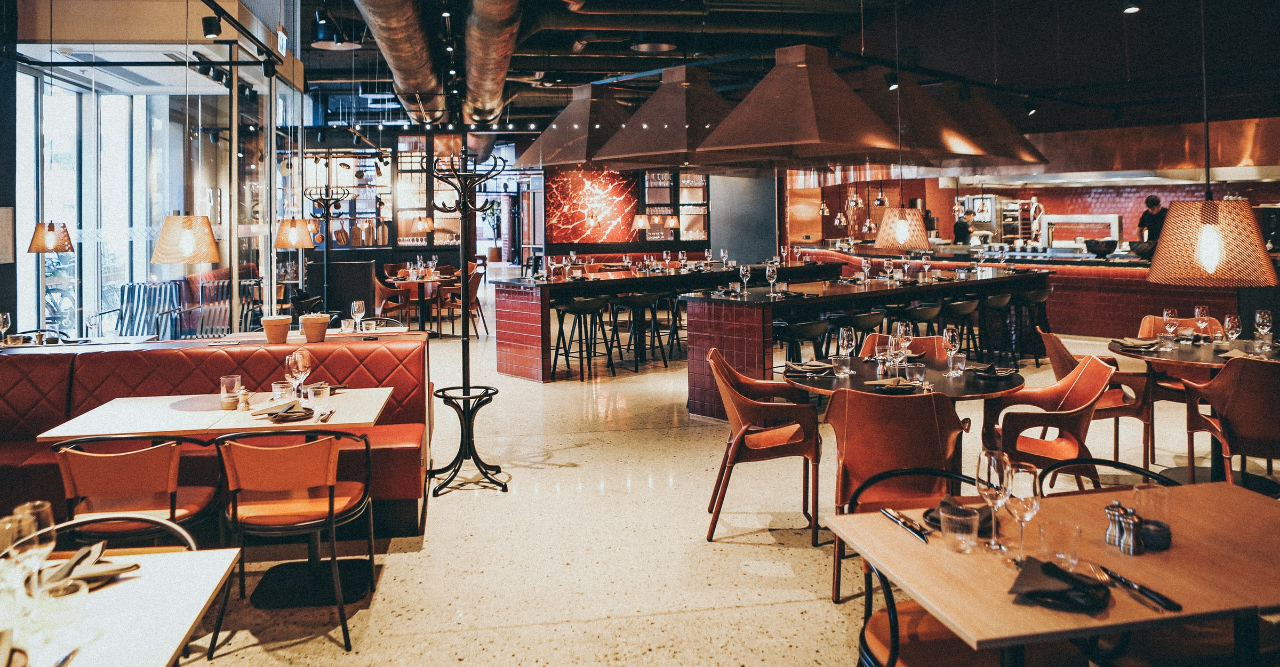
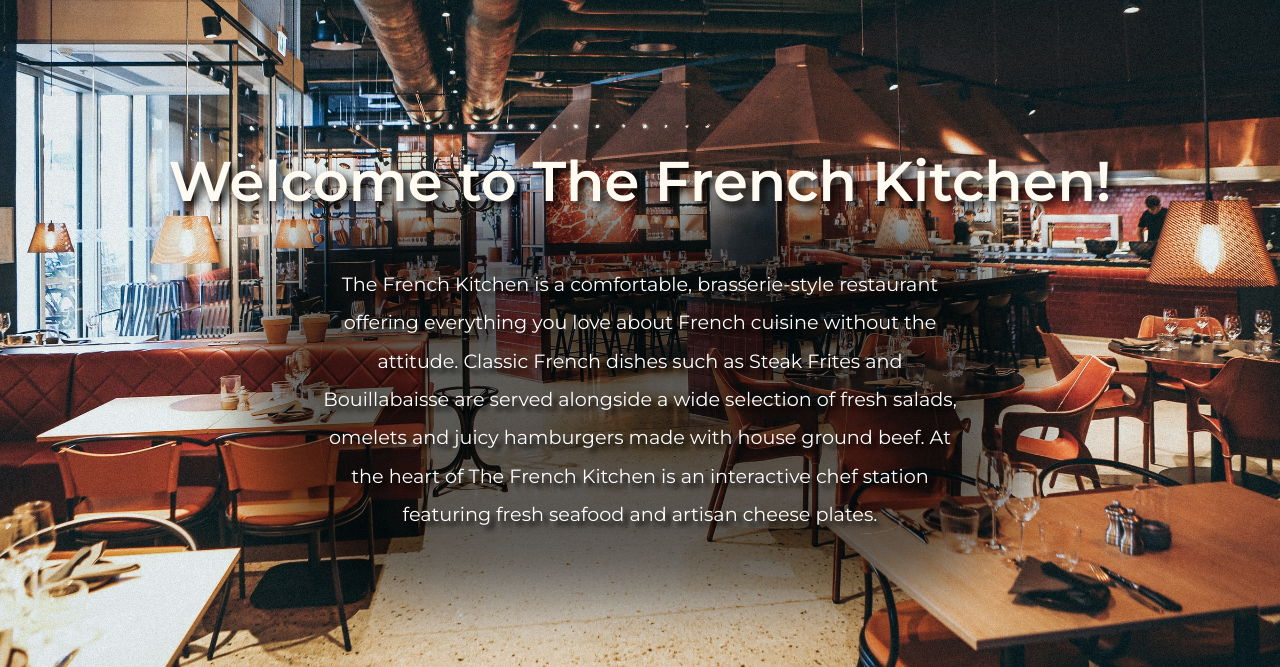
Before and after one commit to SenciZ/Restaurant-Page, a plain HTML site: page index.html in a window 1280 px wide. Shown: the part 133-800 px from the top of the page. Drawn offline with Linux system fonts and the light colour scheme.

Commit message:
Create Homepage content

```diff
--- a/index.html
+++ b/index.html
@@ -29,6 +29,6 @@
         </nav>
 
     </div>
-    <script src="main.js"></script>
+    <script type="module" src="main.js"></script>
 </body>
 </html>
--- a/main.js
+++ b/main.js
@@ -1 +1 @@
-alert("Working");
+(()=>{"use strict";var e={};(e=>{"undefined"!=typeof Symbol&&Symbol.toStringTag&&Object.defineProperty(e,Symbol.toStringTag,{value:"Module"}),Object.defineProperty(e,"__esModule",{value:!0})})(e),function(){let e=document.createElement("main");e.classList.add("mainContainer");let t=document.querySelector("#content"),a=document.createElement("h1");a.classList.add("welcomeText"),a.textContent="Welcome to The French Kitchen!",t.appendChild(e),e.appendChild(a);let n=document.createElement("p");n.classList.add("description"),n.textContent="The French Kitchen is a comfortable, brasserie-style restaurant offering everything you love about French cuisine without the attitude. Classic French dishes such as Steak Frites and Bouillabaisse are served alongside a wide selection of fresh salads, omelets and juicy hamburgers made with house ground beef. At the heart of The French Kitchen is an interactive chef station featuring fresh seafood and artisan cheese plates.",e.appendChild(n)}(),(0,e.default)()})();
--- a/styles/styles.css
+++ b/styles/styles.css
@@ -74,3 +74,32 @@ body{
     color: tomato;
 
 }
+
+.mainContainer{
+  display: flex;
+  flex-direction: column;
+  align-items: center;
+}
+
+.welcomeText{
+  color: rgb(255, 251, 242);
+  text-align: center;
+  margin-top: 150px;
+  text-shadow: 5px 5px 9px black;
+  font-size: 3.5rem;
+}
+
+.description{
+  background-color:rgba(0, 0, 0, 0.6);
+  margin-top: 50px;
+  color: rgb(255, 255, 255);
+  width: 50%;
+  hyphens: none;
+  text-shadow: 5px 5px 4px black;
+  text-align: center;
+  line-height: 2em;
+  font-size: 1.2rem;
+  box-shadow: 0px 0px 65px 65px rgba(0, 0, 0, 0.6);
+  z-index: -1;
+  border-radius: 100px;
+}
```
